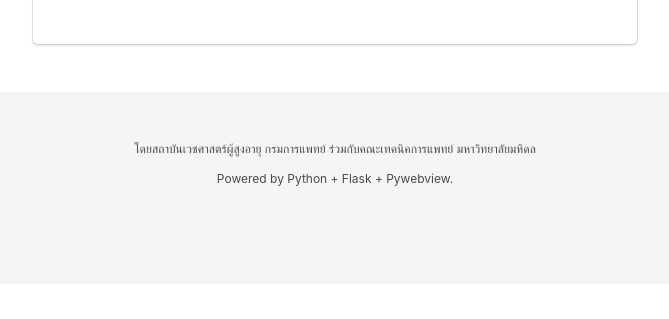
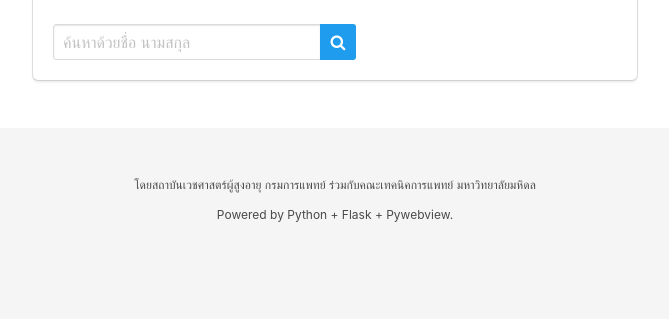
Before and after one commit to likit/SeniorHealthDB, a Flask app: template webview/templates/forms/list.html in a window 1280 px wide. Shown: the part 162-481 px from the top of the page, without its empty margins (305-974 px from the left). Run offline with Flask 2, Linux system fonts and the light colour scheme; the template is opened without the code that fills it, so the values that code supplies are empty; parts of the project's set-up code (start-up, migrations or seed data) failed here and were passed over.

Commit message:
added search functionality

```diff
--- a/webview/templates/forms/list.html
+++ b/webview/templates/forms/list.html
@@ -49,6 +49,21 @@
                         {% endfor %}
                     </tbody>
                 </table>
+                <form method="post" action="{{ url_for('form.record_list') }}">
+                    <div class="field has-addons">
+                        <div class="control">
+                            <input class="input" type="text" placeholder="ค้นหาด้วยชื่อ นามสกุล"
+                            value="{{ searchTerm|toblank }}" name="searchTerm">
+                        </div>
+                        <div class="control">
+                            <button class="button is-info" type="submit">
+                                <span class="icon">
+                                    <i class="fa fa-search"></i>
+                                </span>
+                            </buttona>
+                        </div>
+                    </div>
+                </form>
             </div>
         </div>
     </div>
```
Also changed, not shown: webview/forms/views.py (+15 -2 lines).
